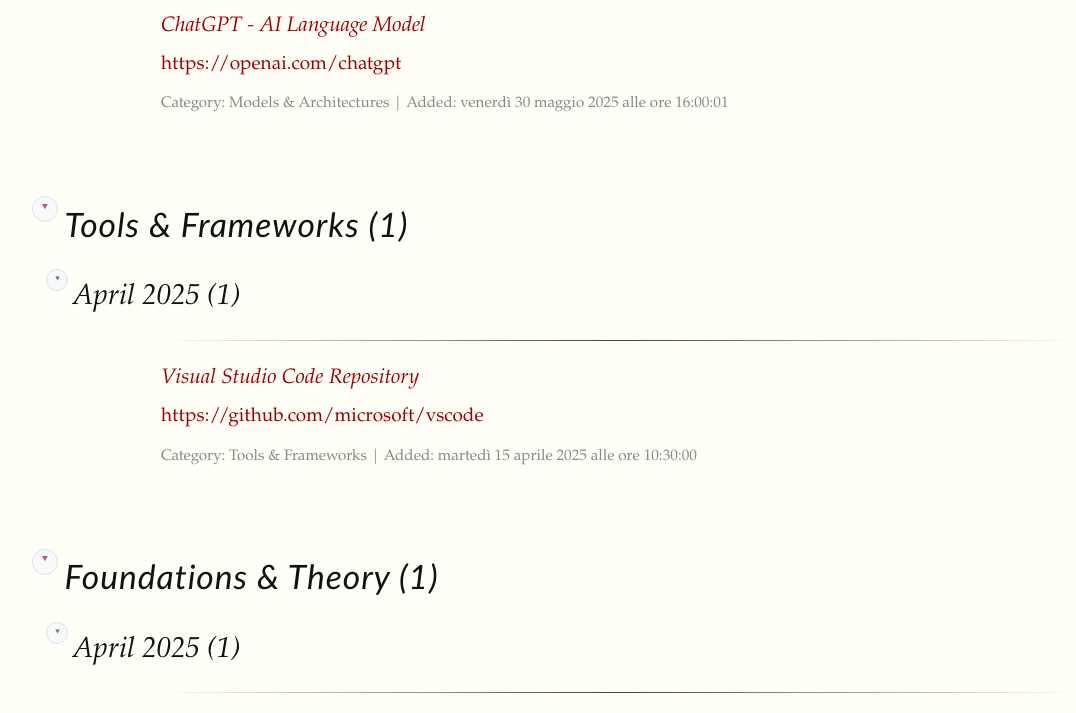
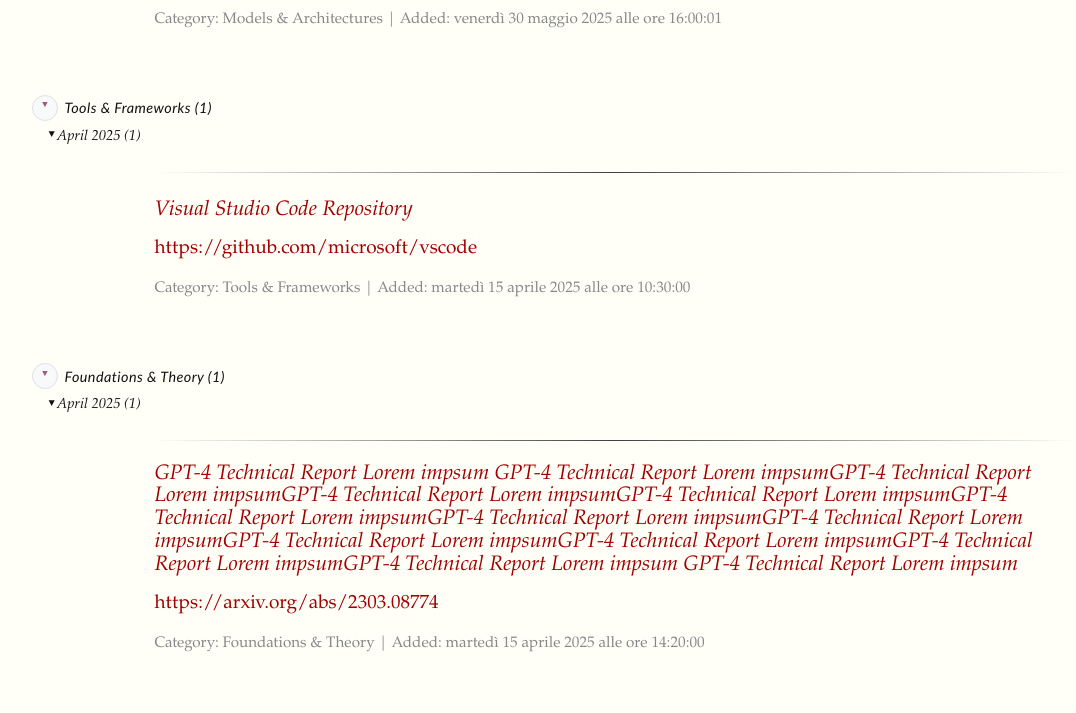
Before and after one commit to ltoscano/ltoscano.github.io, a website: page resources/index.html in a window 1280 px wide. Shown: the part 560-1273 px from the top of the page, without its empty margins (32-1108 px from the left). Drawn offline with nearby package versions, Linux system fonts and the light colour scheme; some packages are replaced by stand-ins of ours.

```diff
--- a/resources/index.html
+++ b/resources/index.html
@@ -62,6 +62,11 @@
 
     .category-header:hover {
         color: #a05b7e;
+    }
+
+    .category-header h2 {
+        font-size: 1em;
+        margin: 0;
     }
 
     .category-toggle {
@@ -139,56 +144,16 @@
         align-items: center;
         margin-bottom: 0.3em;
         user-select: none;
-        font-size: 0.9em;
+        font-size: 1em;
     }
 
     .month-year-header:hover {
         color: #a05b7e;
     }
 
-    .month-year-toggle {
-        margin-right: 0.4em;
-        font-size: 0.8em;
-        color: #6c757d;
-        transition: all 0.2s ease;
-        background: #f8f9fa;
-        border: 1px solid #dee2e6;
-        border-radius: 50%;
-        width: 20px;
-        height: 20px;
-        display: inline-flex;
-        align-items: center;
-        justify-content: center;
-        line-height: 1;
-    }
-
-    .month-year-toggle:hover {
-        background: #6c757d;
-        color: white;
-        border-color: #6c757d;
-        transform: scale(1.1);
-    }
-
-    .month-year-toggle.collapsed {
-        transform: rotate(-90deg);
-    }
-
-    .month-year-toggle.collapsed:hover {
-        transform: rotate(-90deg) scale(1.1);
-    }
-
-    .month-year-content {
-        overflow: hidden;
-        transition: max-height 0.3s ease;
-        margin-left: 0.5em;
-    }
-
-    .month-year-content.collapsed {
-        max-height: 0;
-    }
-
-    .month-year-content.expanded {
-        max-height: none;
+    .month-year-header h3 {
+        font-size: 1em;
+        margin: 0;
     }
 
     /* Control buttons styling */
```
